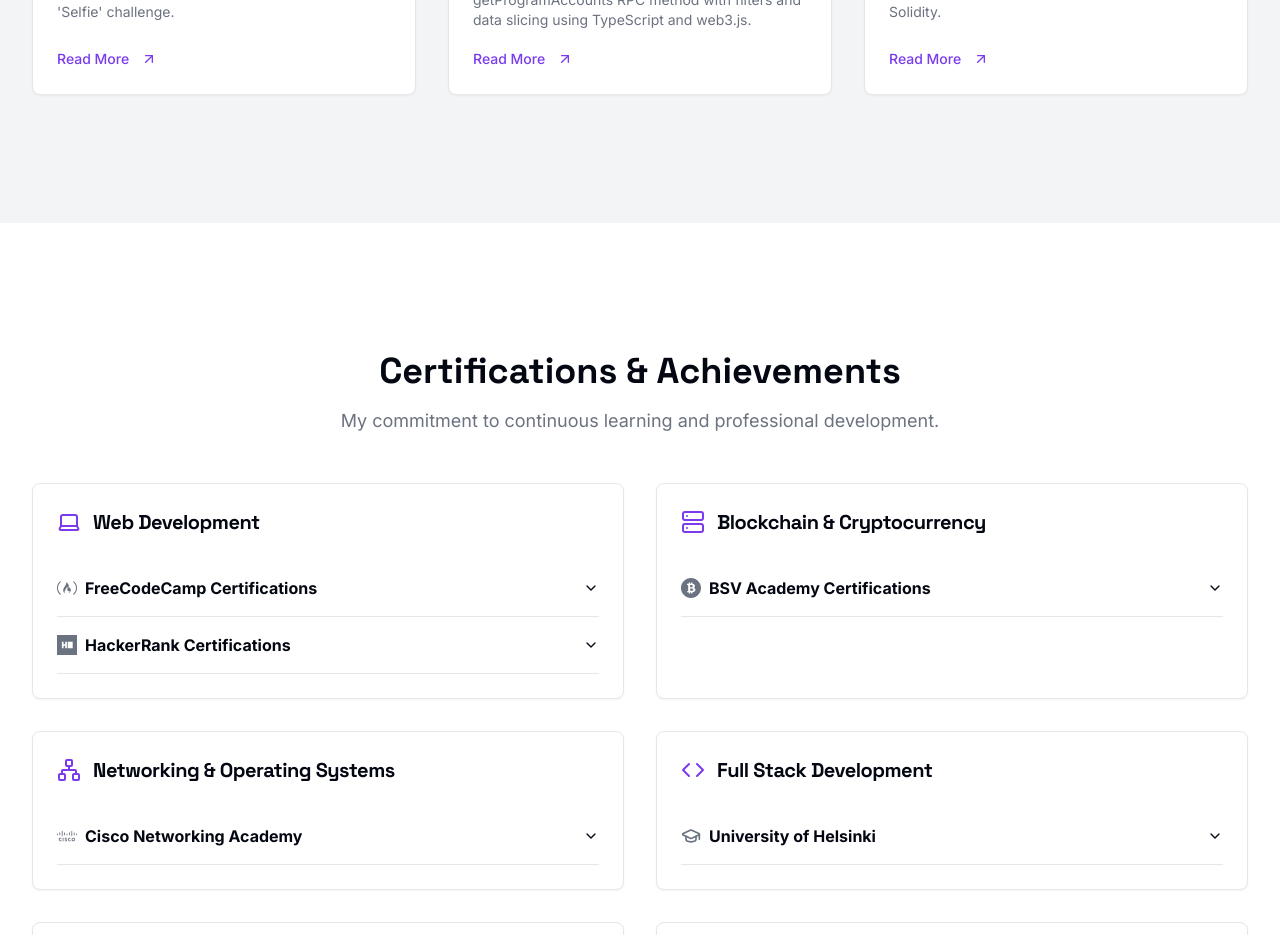
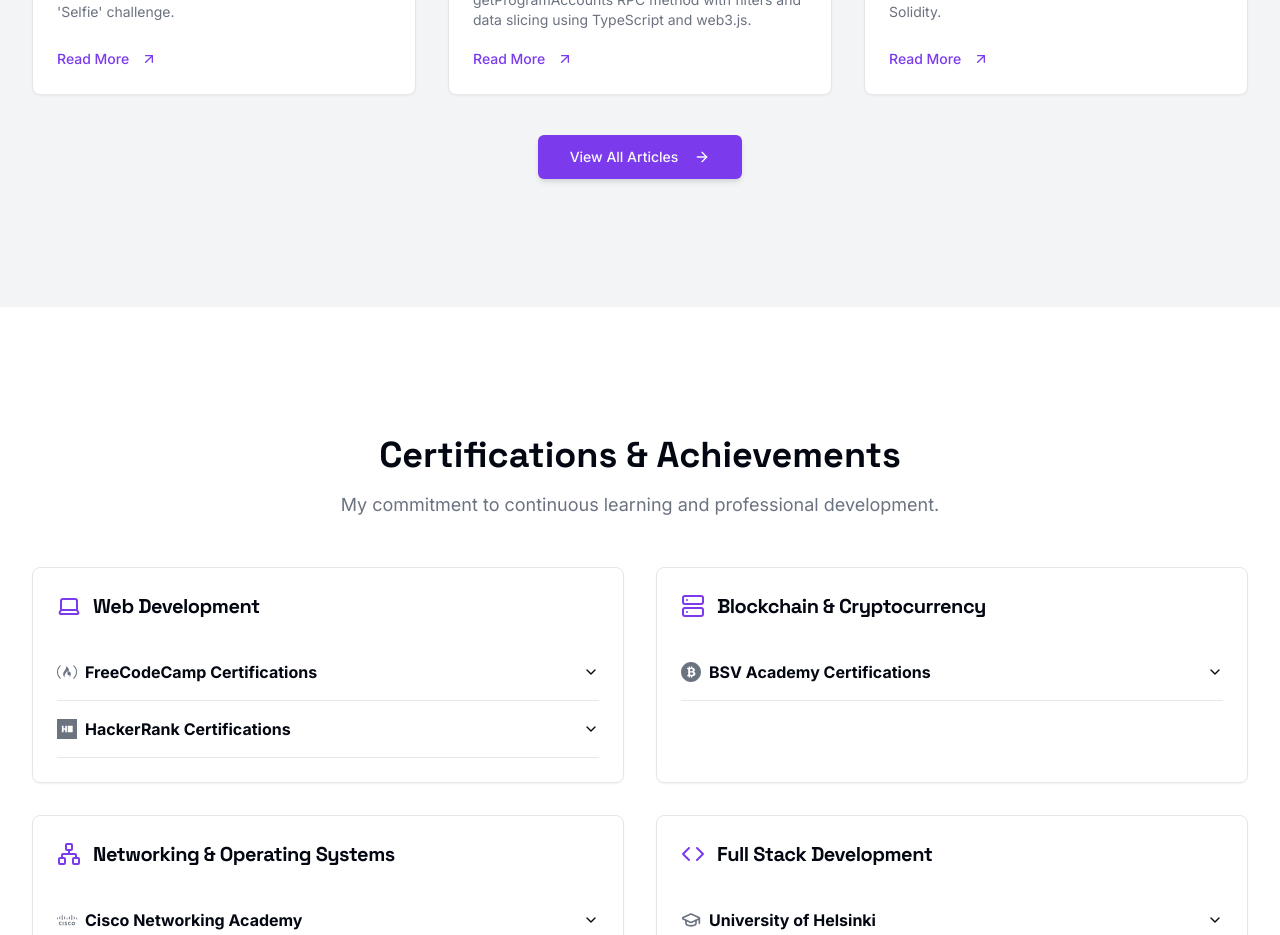
Before and after one commit to mishraji874/Portfolio, a Next.js app: page / in a window 1280 px wide. Shown: the part 8840-9775 px from the top of the page. Built offline with nearby package versions, Linux system fonts and the light colour scheme.

Commit message:
view all blog button added successfully

```diff
--- a/src/components/sections/blog.tsx
+++ b/src/components/sections/blog.tsx
@@ -2,7 +2,7 @@
 import { Card, CardContent, CardTitle } from "@/components/ui/card";
 import { Badge } from "@/components/ui/badge";
 import { Button } from "@/components/ui/button";
-import { ArrowUpRight } from "lucide-react";
+import { ArrowUpRight, ArrowRight } from "lucide-react";
 
 const blogPosts = [
   {
@@ -77,6 +77,13 @@
             </Card>
           ))}
         </div>
+        <div className="text-center mt-10">
+              <Button size="lg" asChild className="bg-primary hover:bg-primary/90 text-primary-foreground shadow-md transition-all hover:shadow-lg transform hover:scale-105">
+                <Link href="https://markdown-memoirs.vercel.app/" target="_blank" rel="noopener noreferrer">
+                  View All Articles <ArrowRight className="ml-2 h-5 w-5" />
+                </Link>
+              </Button>
+            </div>
       </div>
     </section>
   );
```
